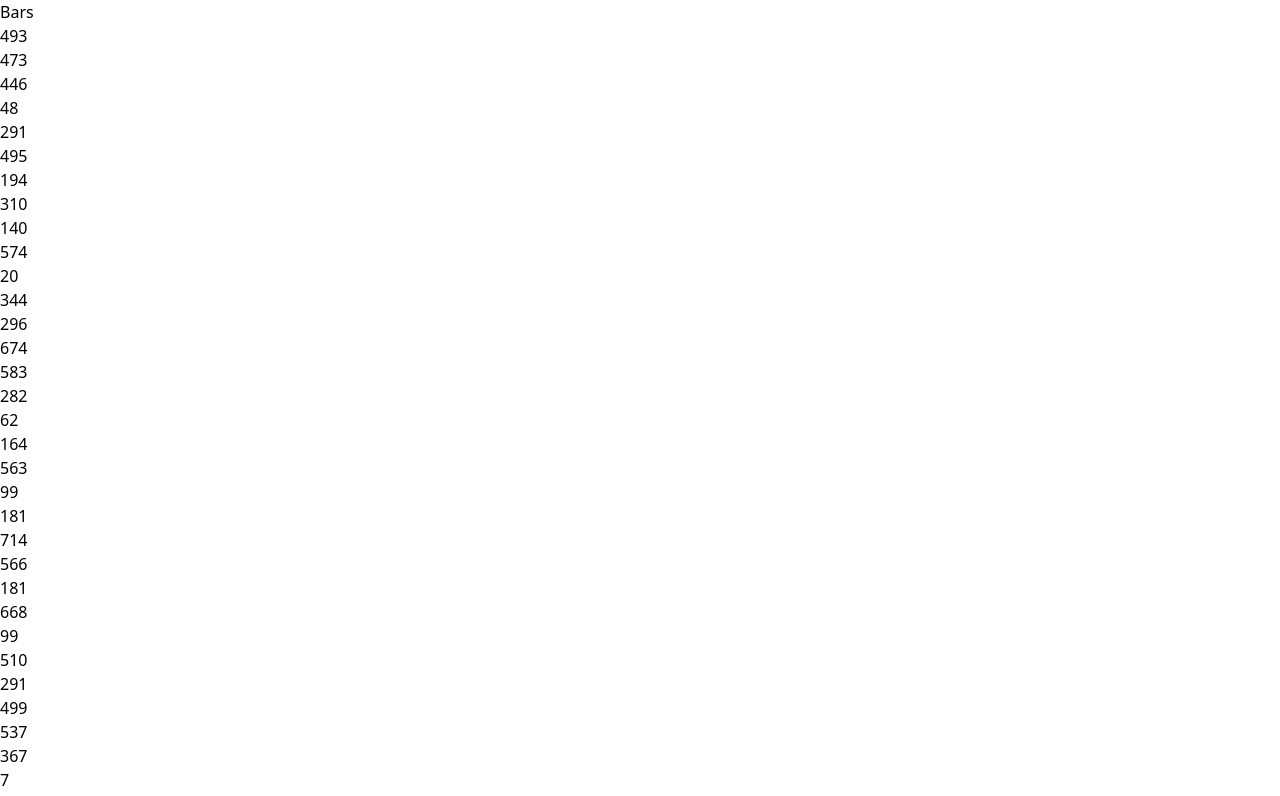
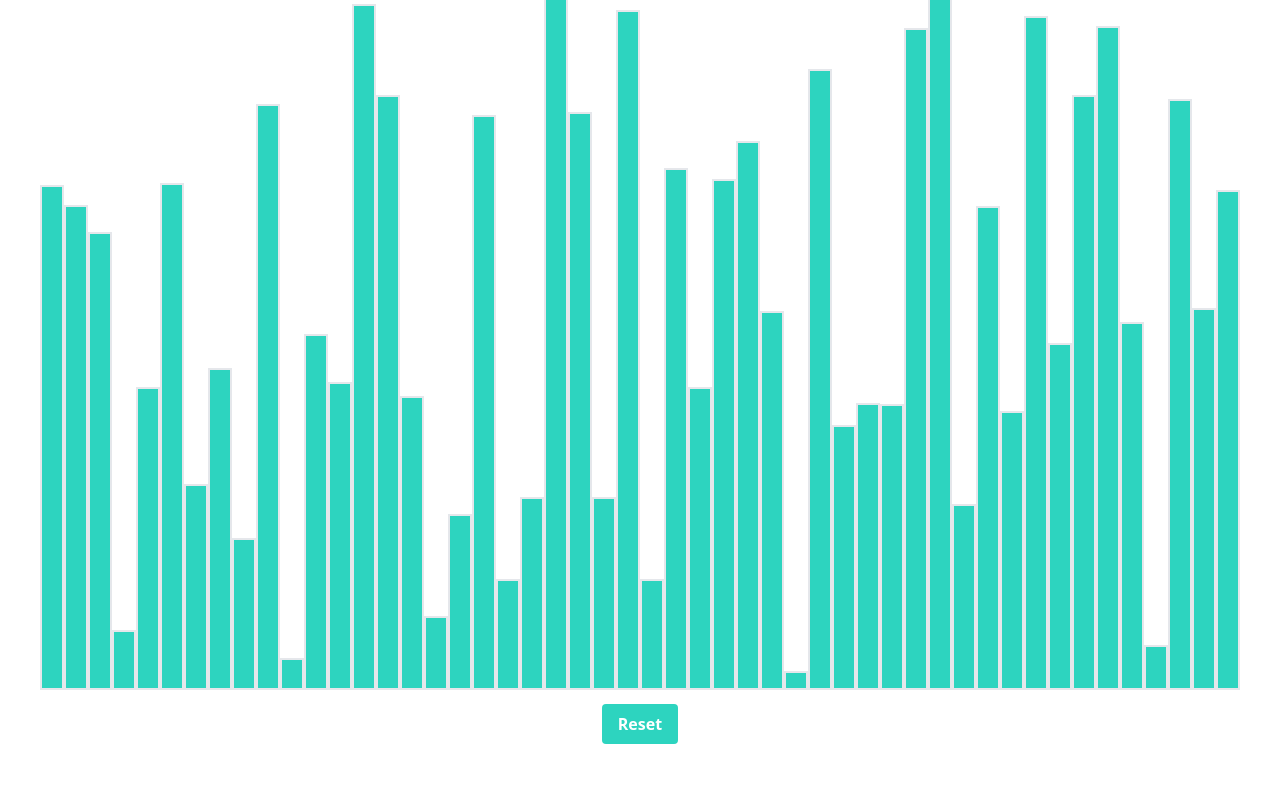
Before and after one commit to BasicallyManny/Algorithm-Visualizer, a React (Vite) app: page / in a window 1280 px wide. Shown: the top 796 px of the page. Built offline with nearby package versions, Linux system fonts and the light colour scheme.

Commit message:
renderedd array bars

```diff
--- a/src/App.tsx
+++ b/src/App.tsx
@@ -5,8 +5,8 @@ function App() {
 
 
   return (
-    <div>
-        <Visualizer ArraySize={50} />
+    <div className="fixed bottom-14 left-0 right-0 mx-auto">
+        <Visualizer ArraySize={50}/>
     </div>
 );
 }
--- a/src/components/Visualizer.tsx
+++ b/src/components/Visualizer.tsx
@@ -27,22 +27,24 @@ export default class Visualizer extends React.Component {
         const { array } = this.state;
 
         return (
-            <>
-                <h1>Bars</h1>
+            <div id="visualizer-container" className="flex justify-center align-baseline flex-col items-center ">
+                <div id="visualizer-wrapper">
                     {array.length === 0 ? (
                         <p>No data to display</p>
                     ) : (
                         array.map((value, idx) => (
-                        <div
-                            className="array-bar"
-                            key={idx}
-
-                        >
-                            {value}
+                            <div id="bar-container" className="justify-center inline-block bg-teal-400 border-2	">
+                                <div style={{ height: `${value}px` }} className="m-1 w-3" key={idx}></div>
                             </div>
                         ))
                     )}
-            </>
+                    <div className="flex justify-center mt-2">
+                        <button className="bg-teal-400 hover:bg-teal-500 text-white font-bold py-2 px-4 rounded" onClick={() => this.resetArray()}>
+                            Reset
+                        </button>
+                    </div>
+                </div>
+            </div>
         );
     }
 }
```
Lines whose indentation alone changed are shown as unchanged.
